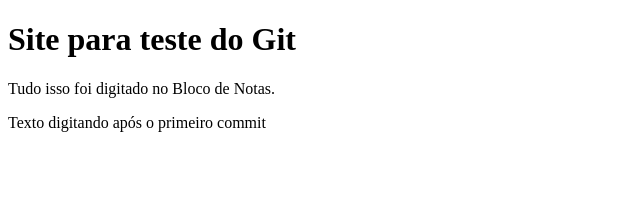
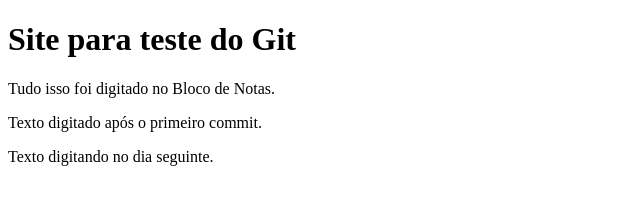
Before and after one commit to Akumus15/TesteGitComandos, a plain HTML site: page index.html in a window 1280 px wide. Shown: the whole page, without its empty margins (0-640 px from the left). Drawn offline with Linux system fonts and the light colour scheme.

Commit message:
terceiro commit

```diff
--- a/index.html
+++ b/index.html
@@ -7,6 +7,7 @@
 	<body>
 		<h1>Site para teste do Git</h1>
 		<p>Tudo isso foi digitado no Bloco de Notas.</p>
-		<p>Texto digitando após o primeiro commit</p>
+		<p>Texto digitado após o primeiro commit.</p>
+		<p>Texto digitando no dia seguinte.</p>
 	</body>
 </html>
```
